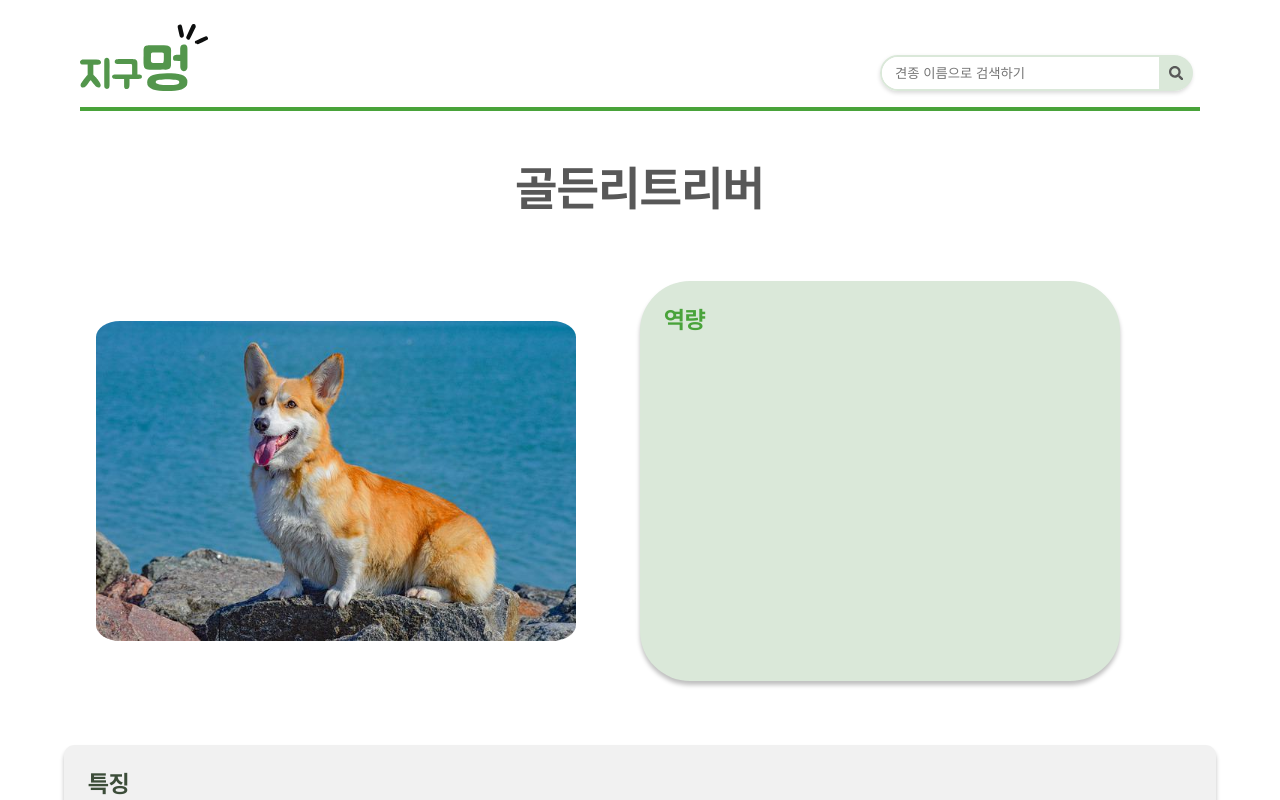
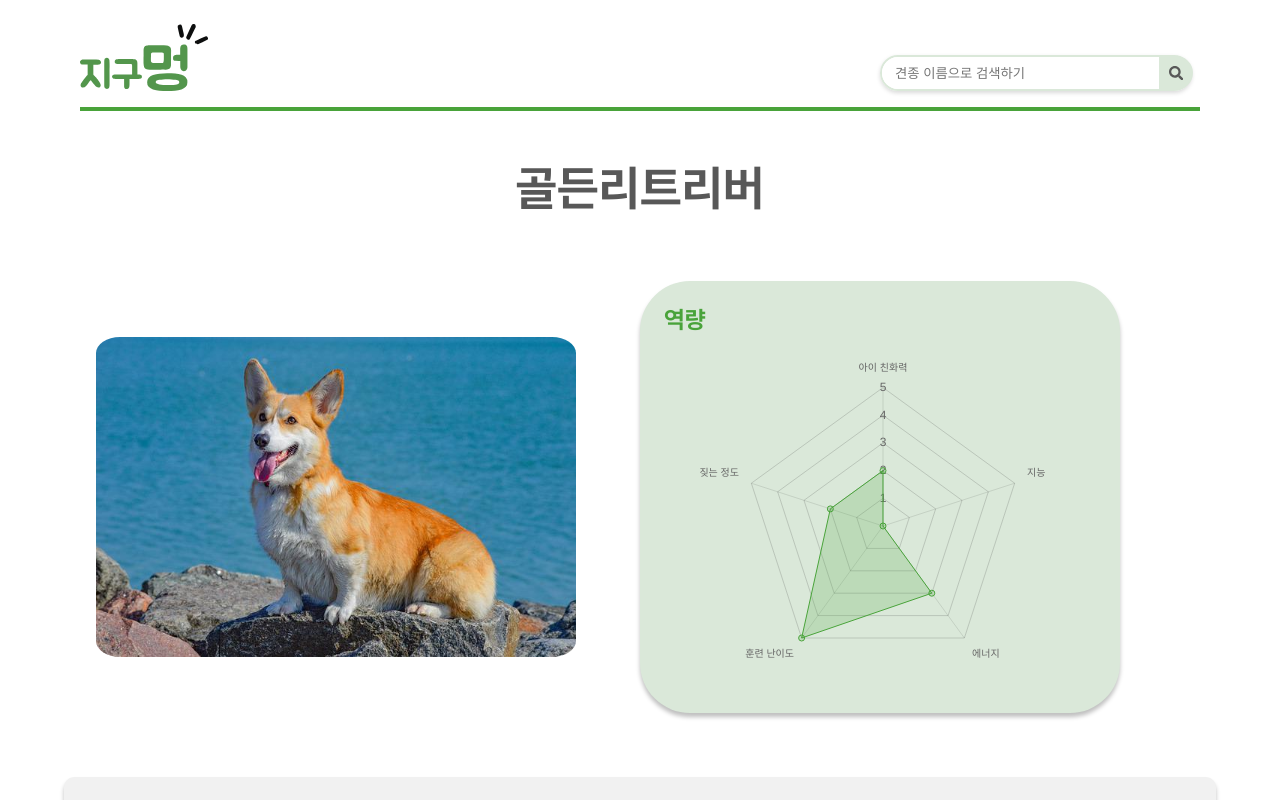
Before and after one commit to 2022-Summer-Bootcamp-teamG/puppy-classification-frontend, a React (Create React App) app: page /detail in a window 1280 px wide. Shown: the top 800 px of the page. Built offline with nearby package versions, Linux system fonts and the light colour scheme.

Commit message:
feat: make graph with Chart.js

```diff
--- a/package.json
+++ b/package.json
@@ -12,10 +12,12 @@
     "@types/react-dom": "^18.0.6",
     "@types/react-responsive": "^8.0.5",
     "axios": "^0.27.2",
+    "chart.js": "^3.8.0",
     "es-abstract": "^1.20.1",
     "file-loader": "^6.2.0",
     "lodash": "^4.17.21",
     "react": "^18.2.0",
+    "react-chartjs-2": "^4.3.1",
     "react-dom": "^18.2.0",
     "react-icons": "^4.4.0",
     "react-responsive": "^9.0.0-beta.10",
--- a/src/components/detail/ChartBox.tsx
+++ b/src/components/detail/ChartBox.tsx
@@ -1,32 +1,86 @@
 import React from 'react';
+import { Radar } from 'react-chartjs-2';
 import styled from 'styled-components';
+import {
+  Chart as ChartJS,
+  RadialLinearScale,
+  PointElement,
+  LineElement,
+  Filler,
+  Tooltip,
+  Legend,
+} from 'chart.js';
 
-//  이후 차트와 연결
+ChartJS.register(RadialLinearScale, PointElement, LineElement, Filler, Tooltip, Legend);
+
+/*
+  그래프 박스
+  이후 차트와 연결
+*/
+
 // interface ChartBoxProps {}
 
 function ChartBox() {
   return (
     <Common>
       <Text>역량</Text>
+      <Container>
+        <Radar data={data} options={options} />
+      </Container>
     </Common>
   );
 }
 
+const data = {
+  labels: ['아이 친화력', '지능', '에너지', '훈련 난이도', '짖는 정도'],
+  datasets: [
+    {
+      label: '# of Votes',
+      data: [2, 0, 3, 5, 2],
+      backgroundColor: 'rgba(73, 163, 58, 0.2)',
+      borderColor: '#49a33a',
+      borderWidth: 1,
+    },
+  ],
+};
+
+const options = {
+  plugins: {
+    legend: {
+      display: false,
+    },
+  },
+  scales: {
+    r: {
+      ticks: {
+        stepSize: 1,
+        suggestedMin: 0,
+        max: 5,
+        showLabelBackdrop: false,
+      },
+      grid: {
+        color: 'rgb(63,63,63,0.2)',
+      },
+    },
+  },
+};
+
 const Common = styled.div`
   width: 30rem;
-  height: 25rem;
+  height: 27rem;
   margin: 4rem;
   border-radius: 50px;
   box-shadow: 0 4px 4px 0 rgba(0, 0, 0, 0.25);
   background-color: #dae8d9;
   @media all and (min-width: 768px) and (max-width: 1023px) {
     width: 22rem;
-    height: 18rem;
+    height: 22rem;
     margin: 2.5em;
   }
   @media all and (max-width: 767px) {
+    margin: 2.5rem 0;
     width: 20rem;
-    height: 15rem;
+    height: 21rem;
   }
 `;
 
@@ -35,13 +89,25 @@ const Text = styled.div`
   font-family: Pretendard;
   color: #49a33a;
   font-weight: 1000;
-  margin: 1.5rem;
+  margin: 1.5rem 1.5rem 0 1.5rem;
   @media all and (min-width: 768px) and (max-width: 1023px) {
     font-size: 1.2rem;
   }
   @media all and (max-width: 767px) {
-    font-size: 1.2rem;
+    font-size: 1.1rem;
   }
 `;
 
+const Container = styled.div`
+  width: 23rem;
+  margin-left: 3rem;
+  @media all and (min-width: 768px) and (max-width: 1023px) {
+    width: 19rem;
+    margin-left: 1rem;
+  }
+  @media all and (max-width: 767px) {
+    width: 18rem;
+    margin-left: 0.6rem;
+  }
+`;
 export default ChartBox;
--- a/src/components/detail/FeatureBox.tsx
+++ b/src/components/detail/FeatureBox.tsx
@@ -23,7 +23,6 @@ const Common = styled.div`
   align-items: center;
   box-shadow: 0 4px 4px 0 rgba(0, 0, 0, 0.25);
   background-color: #f1f1f1;
-
   @media all and (min-width: 768px) and (max-width: 1023px) {
     width: 45rem;
     height: 12rem;
@@ -35,14 +34,14 @@ const Common = styled.div`
 `;
 
 const Content = styled.div`
-  font-size: 1.2rem;
+  font-size: 1.1rem;
   margin: 2rem;
   font-family: Pretendard;
   align-items: center;
   justify-content: center;
   font-weight: 400;
   @media all and (max-width: 767px) {
-    font-size: 1.1rem;
+    font-size: 1rem;
   }
 `;
 
@@ -56,7 +55,7 @@ const Text = styled.div`
     font-size: 1.2rem;
   }
   @media all and (max-width: 767px) {
-    font-size: 1.2rem;
+    font-size: 1.1rem;
   }
 `;
 export default FeatureBox;
```
Also changed, not shown: 1 other file (tests, documents, lock files or other folders).
